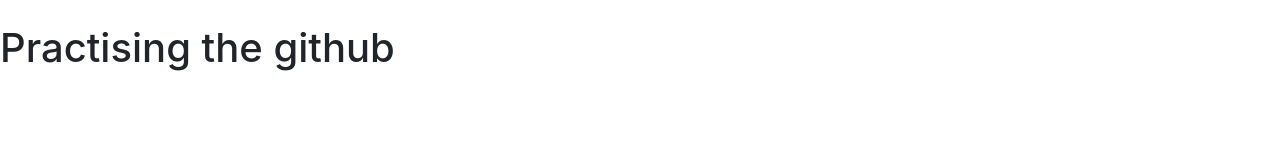
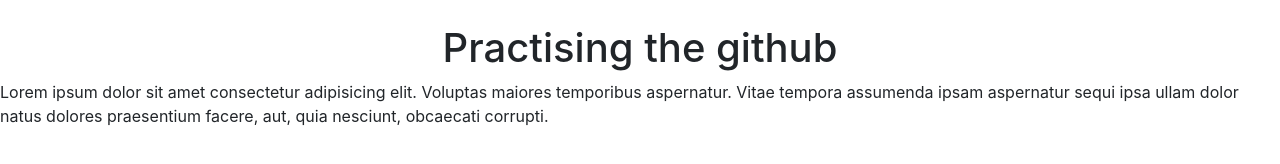
Before and after one commit to arshiya1105/winpjc, a website: page app/index.html in a window 1280 px wide. Drawn offline with nearby package versions, Linux system fonts and the light colour scheme.

Commit message:
added para
add pragraph and provide h1 styles

```diff
--- a/app/index.html
+++ b/app/index.html
@@ -13,9 +13,15 @@
     <!-- endbuild -->
     <!-- build:css styles/main.css -->
     <link rel="stylesheet" href="styles/main.css">
+    <style>
+    h1{
+      text-align: center;
+    }
+    </style>
     <!-- endbuild -->
   </head>
   <body>
      <h1 > Practising the github</h1>
+     <p>Lorem ipsum dolor sit amet consectetur adipisicing elit. Voluptas maiores temporibus aspernatur. Vitae tempora assumenda ipsam aspernatur sequi ipsa ullam dolor natus dolores praesentium facere, aut, quia nesciunt, obcaecati corrupti.</p>
   </body>
 </html>
```
